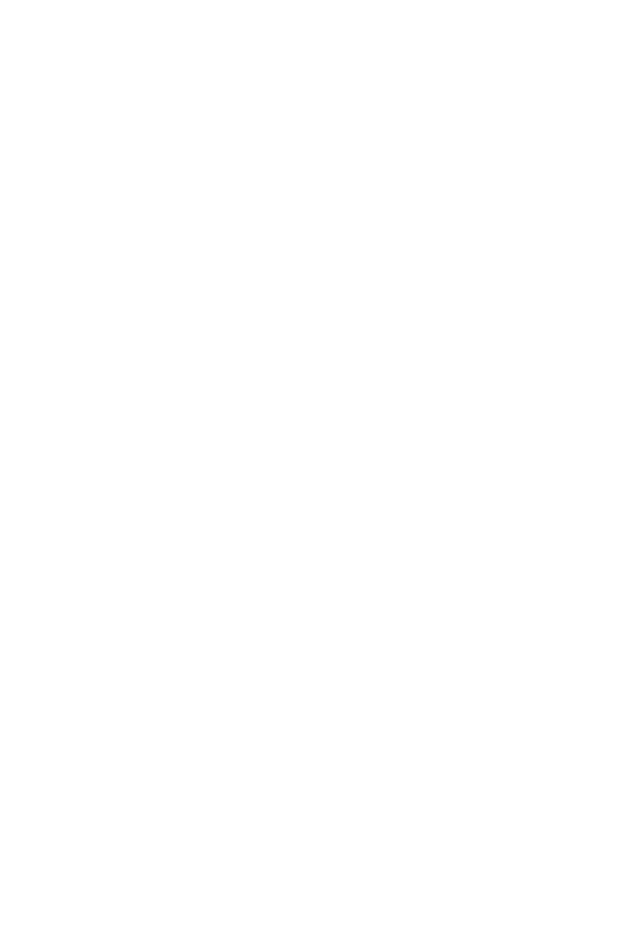
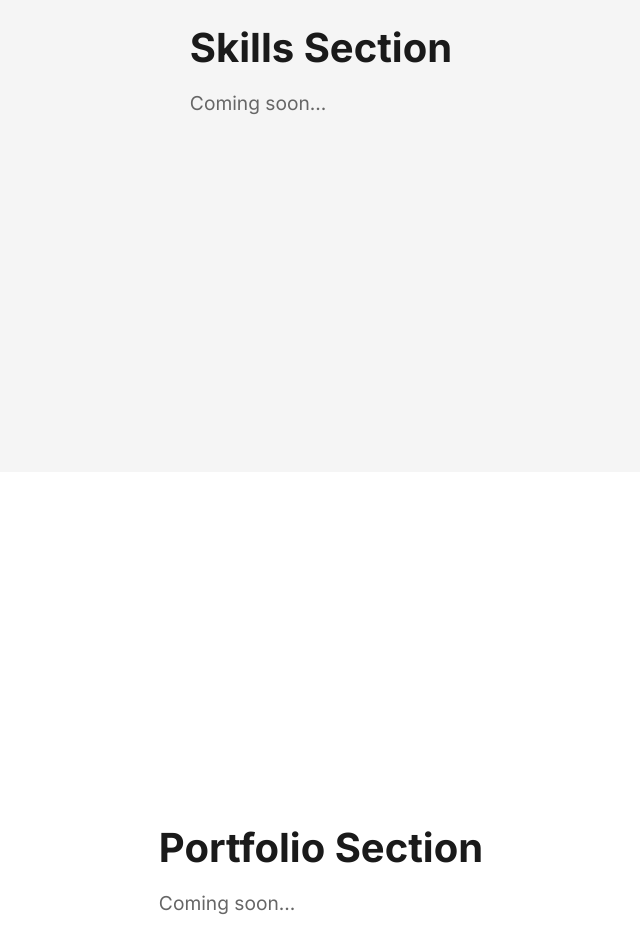
Before and after one commit to shubham-ag-2001/shubham-agarwal, a React (Vite) app: page / in a window 1280 px wide. Shown: the part 1610-2562 px from the top of the page, without its empty margins (319-959 px from the left). Before the commit the page ends 1282 px from the top, so only its background shows below. Built offline with nearby package versions, Linux system fonts and the light colour scheme.

Commit message:
routes in header

```diff
--- a/src/App.jsx
+++ b/src/App.jsx
@@ -27,6 +27,28 @@
         title={aboutPreview.title}
         description={aboutPreview.description}
       />
+
+      {/* Placeholder sections - to be developed */}
+      <section id="skills" style={{ minHeight: '100vh', padding: '4rem 2rem', background: '#f5f5f5', display: 'flex', alignItems: 'center', justifyContent: 'center' }}>
+        <div>
+          <h2 style={{ fontSize: '2.5rem', marginBottom: '1rem' }}>Skills Section</h2>
+          <p style={{ fontSize: '1.2rem', color: '#666' }}>Coming soon...</p>
+        </div>
+      </section>
+
+      <section id="portfolio" style={{ minHeight: '100vh', padding: '4rem 2rem', background: '#ffffff', display: 'flex', alignItems: 'center', justifyContent: 'center' }}>
+        <div>
+          <h2 style={{ fontSize: '2.5rem', marginBottom: '1rem' }}>Portfolio Section</h2>
+          <p style={{ fontSize: '1.2rem', color: '#666' }}>Coming soon...</p>
+        </div>
+      </section>
+
+      <section id="contact" style={{ minHeight: '100vh', padding: '4rem 2rem', background: '#f5f5f5', display: 'flex', alignItems: 'center', justifyContent: 'center' }}>
+        <div>
+          <h2 style={{ fontSize: '2.5rem', marginBottom: '1rem' }}>Contact Section</h2>
+          <p style={{ fontSize: '1.2rem', color: '#666' }}>Coming soon...</p>
+        </div>
+      </section>
     </div>
   )
 }
--- a/src/components/Header.jsx
+++ b/src/components/Header.jsx
@@ -27,7 +27,7 @@
                     <div className="logo-icon">SA</div>
                 </div>
                 <nav className="nav">
-                    <a href="#about" onClick={(e) => scrollToSection(e, 'about')}>
+                    <a href="#home" onClick={(e) => scrollToSection(e, 'home')}>
                         About me
                     </a>
                     <a href="#skills" onClick={(e) => scrollToSection(e, 'skills')}>
```
